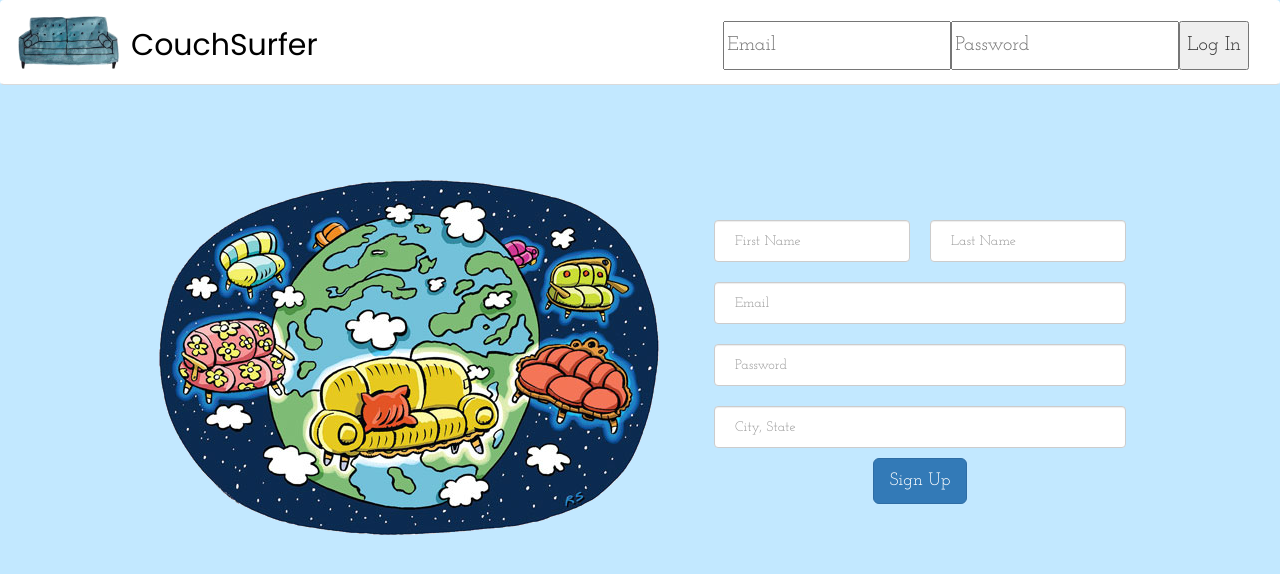
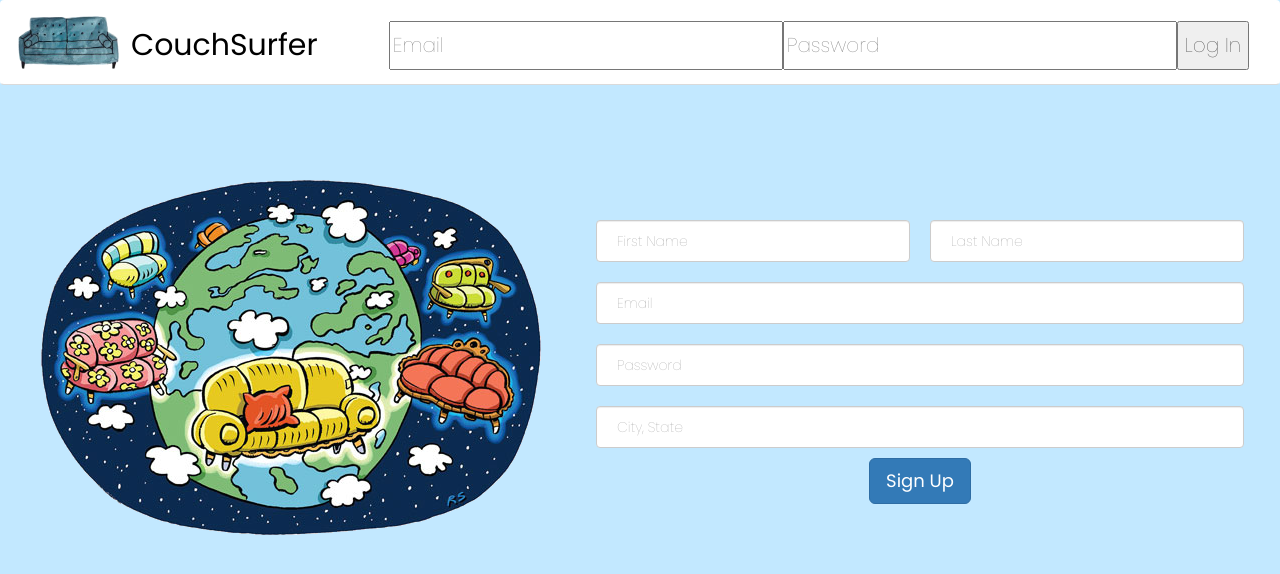
Before and after one commit to aback223/couchsurfer, a React (Create React App) app: page / in a window 1280 px wide. Shown: the top 574 px of the page. Built offline with nearby package versions, Linux system fonts and the light colour scheme; a web font is replaced by a local one.

Commit message:
change form input font

```diff
--- a/src/components/index.css
+++ b/src/components/index.css
@@ -186,6 +186,10 @@ i.fa-search {
   text-align: center;
 }
 
+input, button {
+  font-family: 'Poppins', serif;
+  font-weight: 100;
+}
 
 h1.homeTitle {
   font-size: 60px;
```
